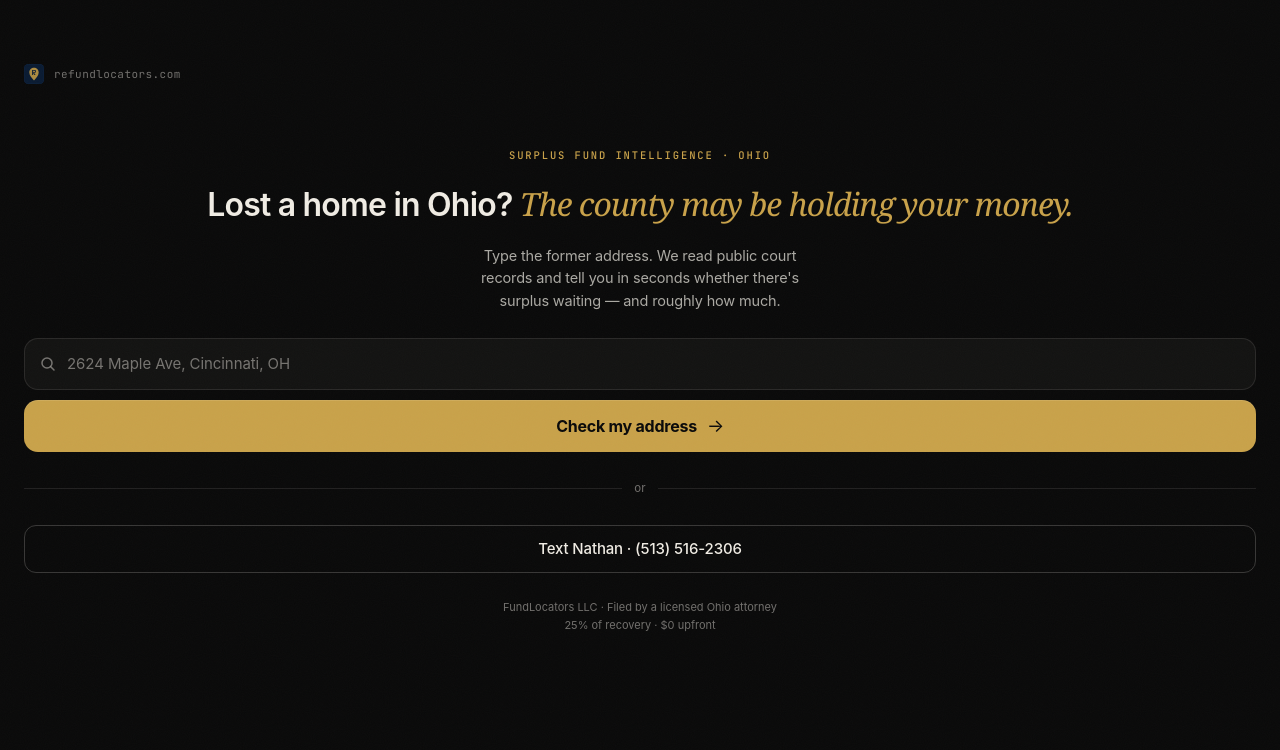
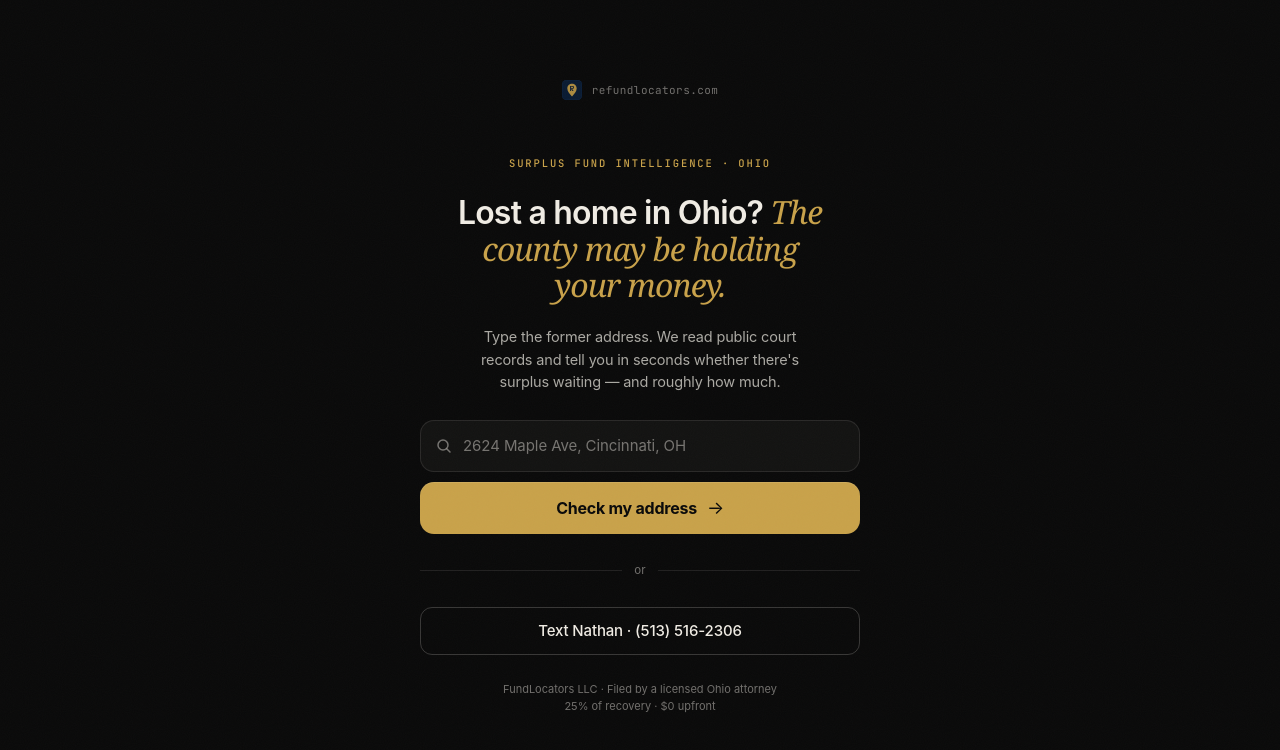
Before and after one commit to TheLocatorOfFunds/refundlocators-next, a Next.js app: page / in a window 1280 px wide. Shown: the top 750 px of the page. Built offline with nearby package versions, Linux system fonts and the light colour scheme.

Commit message:
preview: constrain homepage to 440px column so it stops stretching on desktop
Co-Authored-By: Claude Sonnet 4.6 <noreply@anthropic.com>

```diff
--- a/src/app/s/[token]/pass.css
+++ b/src/app/s/[token]/pass.css
@@ -900,9 +900,30 @@
 
 /* ── Homepage salvage ─────────────────────────────────────────────────────── */
 .home-root { min-height: 100vh; min-height: 100svh; }
-.home-hero { padding-bottom: 40px; }
 
-.home-center { gap: 22px; }
+/* Mobile: full-bleed, same hero padding as the pass surface */
+.home-hero {
+  padding: 56px 22px 40px;
+  min-height: 100vh;
+  min-height: 100svh;
+  align-items: center;          /* center the column on desktop */
+}
+
+/* The actual content column — phone-width, centered on every viewport.
+   Vertical centering inside the hero. */
+.home-center {
+  width: 100%;
+  max-width: 440px;
+  margin: 0 auto;
+  gap: 18px;
+  padding: 8px 0 16px;
+}
+
+/* Desktop polish — slightly tighter top, give the content room to breathe */
+@media (min-width: 720px) {
+  .home-hero { padding: 80px 24px 64px; }
+  .home-center { gap: 22px; }
+}
 
 .home-eyebrow {
   font-family: var(--pass-mono);
```
